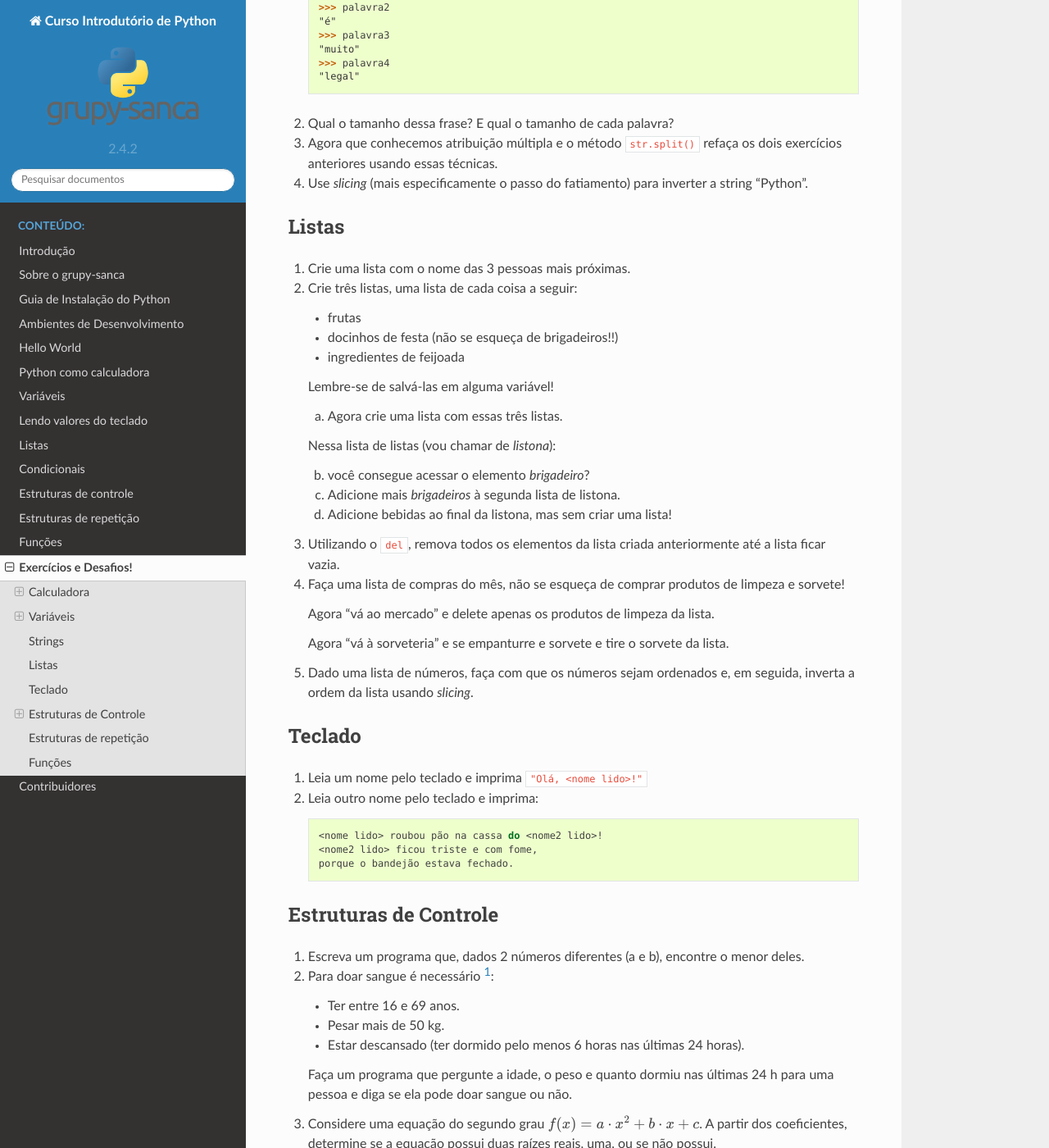
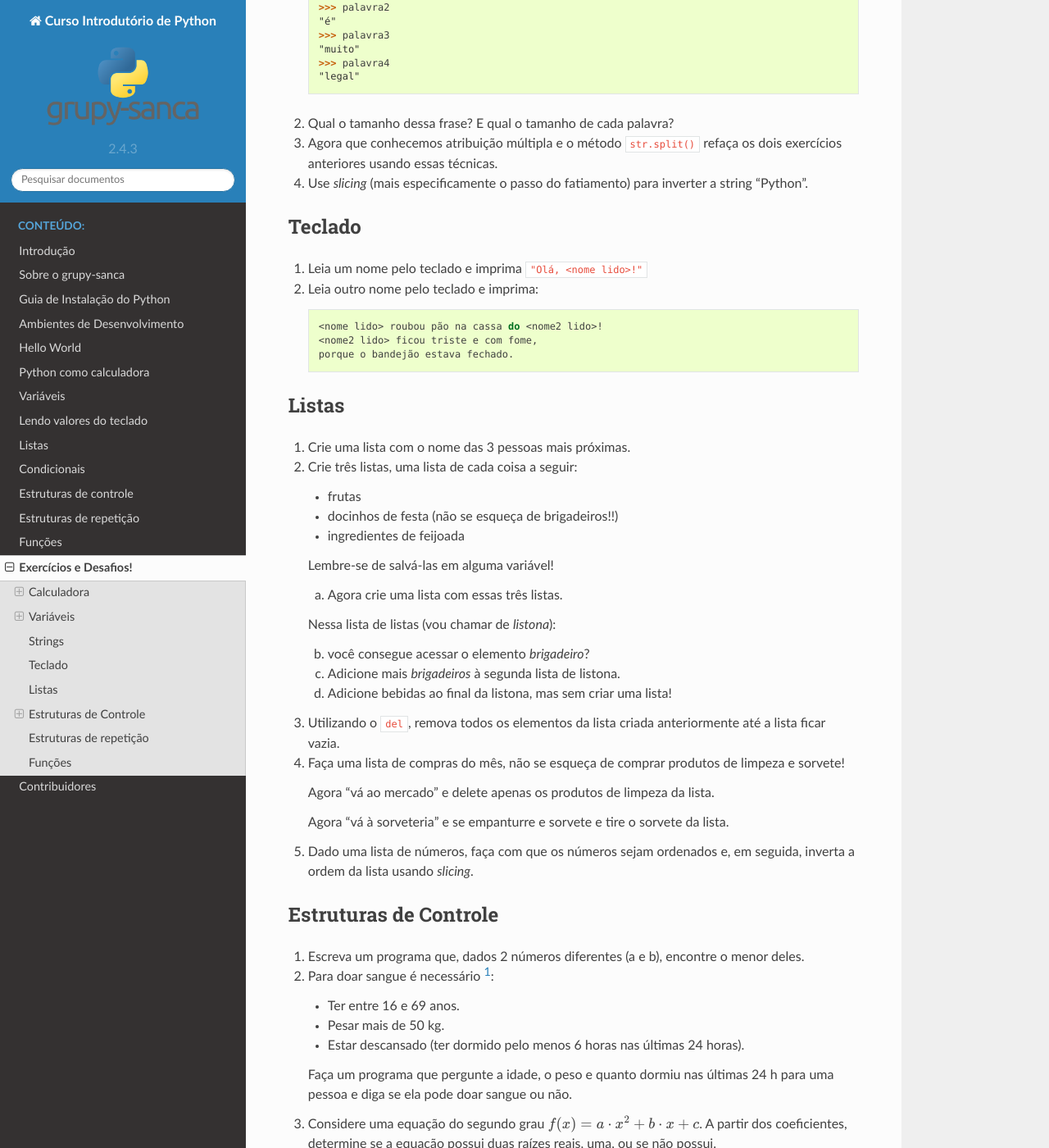
Before and after one commit to grupy-sanca/curso-python, a Sphinx documentation site: the page built from source/exercicios.rst, in a window 1280 px wide and 1400 px high, scrolled down 4316 px. Shown: the whole window at 82% size. Built offline with Sphinx 7.4.7 and the Read the Docs theme 2.0.0, drawn with Linux system fonts in a browser that asks for light colours.

```diff
--- a/source/conf.py
+++ b/source/conf.py
@@ -45,7 +45,7 @@ author = 'Grupy-Sanca'
 # built documents.
 #
 # The short X.Y version.
-version = '2.4.2'
+version = '2.4.3'
 # The full version, including alpha/beta/rc tags.
 release = version
 
--- a/source/exercicios.rst
+++ b/source/exercicios.rst
@@ -35,16 +35,16 @@ Strings
 .. include:: exercicios_string.rst
 
 
+Teclado
+-------
+
+.. include:: exercicios_input.rst
+
+
 Listas
 ------
 
 .. include:: exercicios_listas.rst
-
-
-Teclado
--------
-
-.. include:: exercicios_input.rst
 
 
 Estruturas de Controle
```
